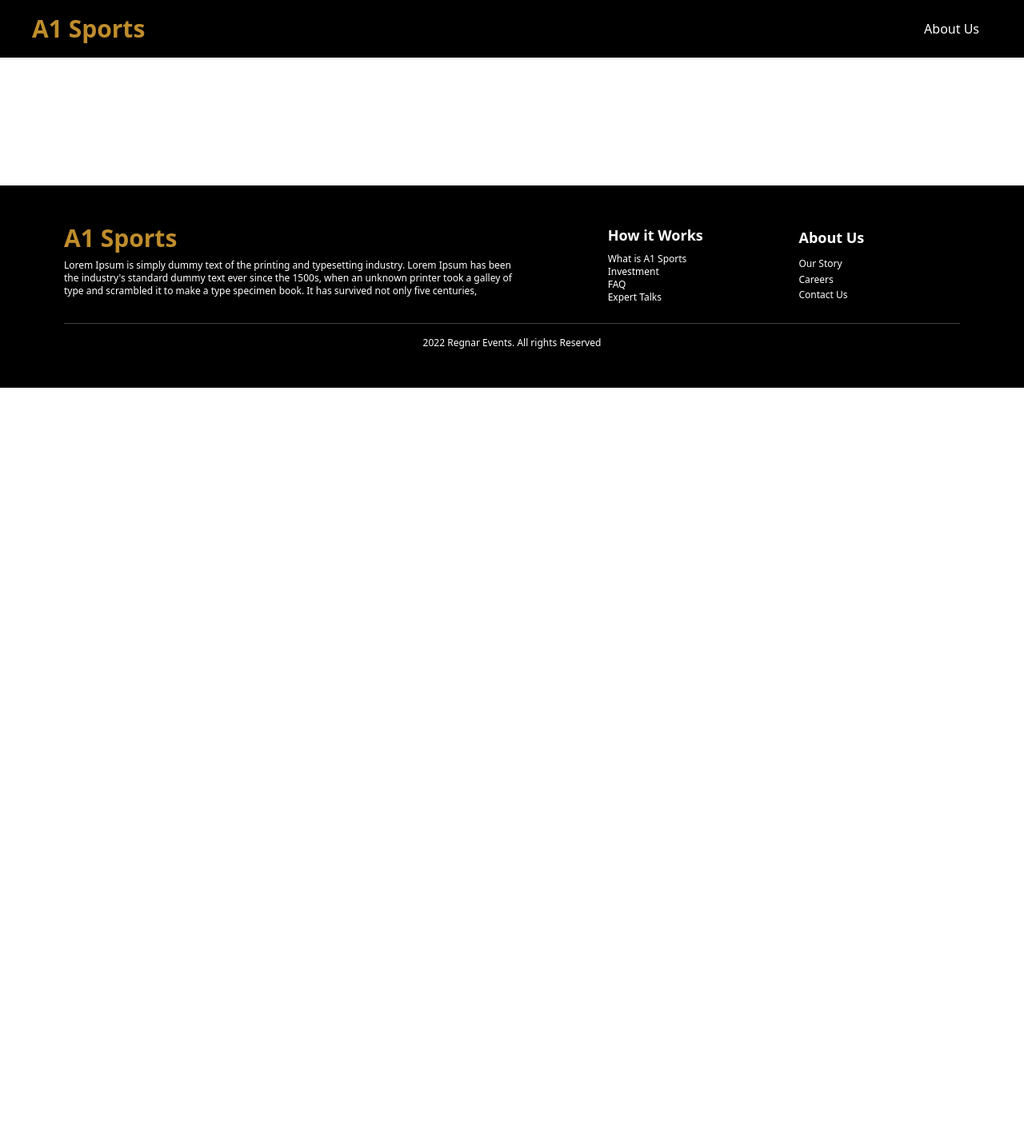
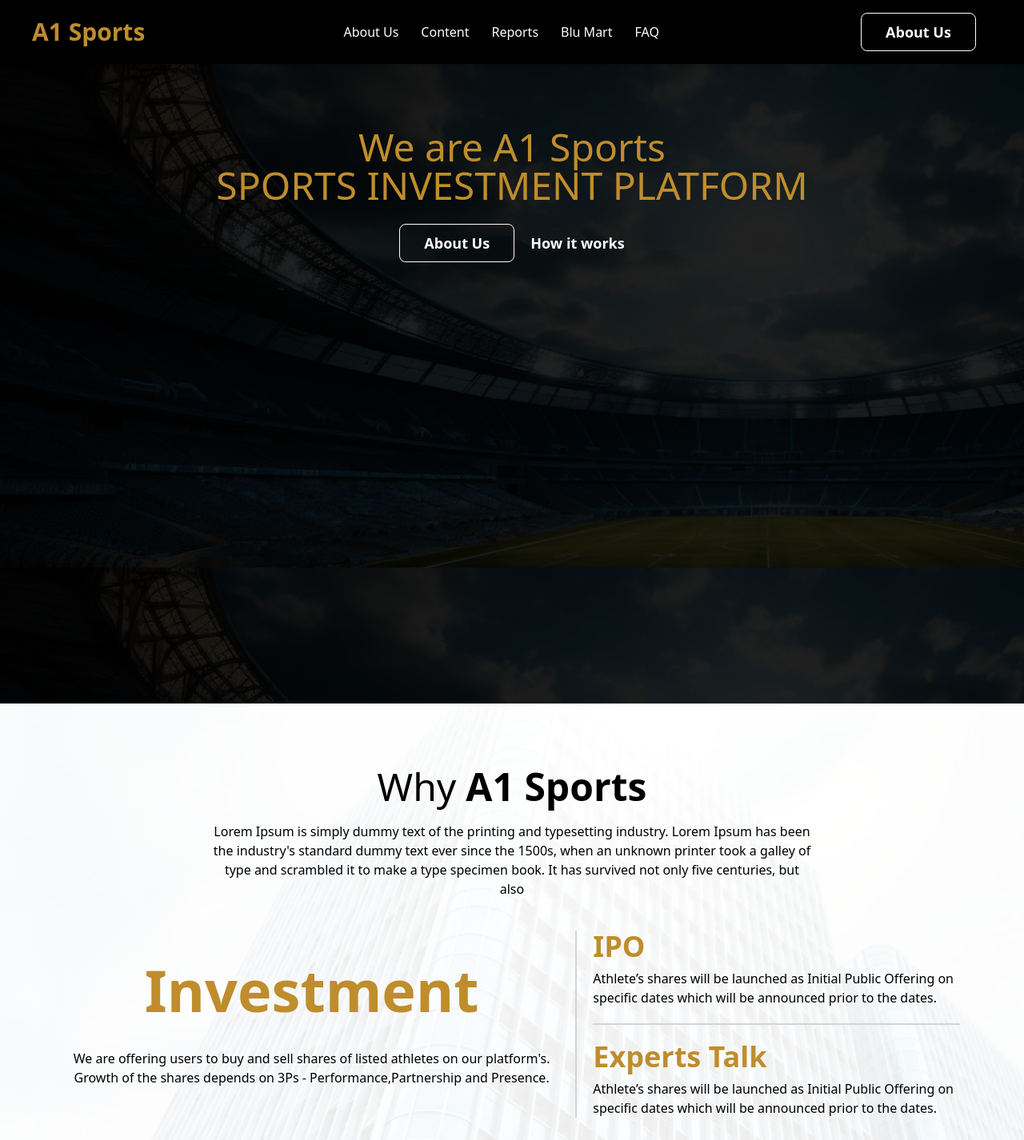
Before and after one commit to SportsPanel/a1-website, a React (Vite) app: page / in a window 1280 px wide. Shown: the top 1426 px of the page at 80% size. Before the commit the page ends 800 px from the top, so only its background shows below. Built offline with nearby package versions, Linux system fonts and the light colour scheme.

Commit message:
Created about us and content components

```diff
--- a/src/components/AboutUs/index.tsx
+++ b/src/components/AboutUs/index.tsx
@@ -3,8 +3,19 @@ import React from "react"
 const AboutUs: React.FC<any> = () => {
 
     return (
-    <section id="about" className="py-20">
-
+    <section id="about">
+      <div className="flex bg-black h-screen bg-[url(./assets/images/bg-image.png)] justify-center">
+        <div className="flex flex-col items-center mt-20">
+          <p className="text-primary font-light text-5xl flex flex-row">We are A1 Sports</p>
+          <p className="text-primary font-light text-5xl">SPORTS INVESTMENT PLATFORM</p>
+          <div className="flex flex-row mt-6 items-center">
+            <div className="flex w-36 h-12 border-[1px] rounded-lg border-white justify-center items-center mr-5">
+              <p className="text-white font-semibold text-lg">About Us</p>
+            </div>
+            <p className="text-white font-semibold text-lg">How it works</p>
+          </div>
+        </div>
+      </div>
     </section>
     )
 }
--- /dev/null
+++ b/src/components/Content/index.tsx
@@ -0,0 +1,55 @@
+import React from "react";
+
+const Content: React.FC<any> = () => {
+  return (
+    <section id="content">
+      <div className="flex flex-col bg-white justify-center items-center p-20 bg-[url(./assets/images/content-bg.png)]">
+        <div className="flex flex-col justify-center items-center">
+          <div className="flex flex-row">
+            <p className="text-black font-light text-5xl mr-3">Why</p>
+            <p className="text-black font-semibold text-5xl">A1 Sports</p>
+          </div>
+          <p className="w-2/3 text-black font-light text-base text-center mt-5">
+            Lorem Ipsum is simply dummy text of the printing and typesetting
+            industry. Lorem Ipsum has been the industry's standard dummy text
+            ever since the 1500s, when an unknown printer took a galley of type
+            and scrambled it to make a type specimen book. It has survived not
+            only five centuries, but also
+          </p>
+        </div>
+        <div className="flex flex-row mt-10">
+          <div className="flex flex-col items-center justify-evenly">
+            <p className="text-primary font-semibold text-7xl">Investment</p>
+            <p className="text-black font-light text-base text-center">
+              We are offering users to buy and sell shares of listed athletes on
+              our platform's. Growth of the shares depends on 3Ps -
+              Performance,Partnership and Presence.
+            </p>
+          </div>
+          <div className="h-auto border-[1px] border-gray mx-5"></div>
+          <div className="flex flex-col">
+            <div className="flex flex-col mb-5">
+              <p className="text-primary font-semibold text-4xl mb-2">IPO</p>
+              <p className="text-black font-light text-base text-left">
+                Athlete’s shares will be launched as Initial Public Offering on
+                specific dates which will be announced prior to the dates.
+              </p>
+            </div>
+            <div className="border-gray border-[1px] mb-5"></div>
+            <div className="flex flex-col">
+              <p className="text-primary font-semibold text-4xl mb-2">
+                Experts Talk
+              </p>
+              <p className="text-black font-light text-base text-left">
+                Athlete’s shares will be launched as Initial Public Offering on
+                specific dates which will be announced prior to the dates.
+              </p>
+            </div>
+          </div>
+        </div>
+      </div>
+    </section>
+  );
+};
+
+export default Content;
--- a/src/components/Header/index.tsx
+++ b/src/components/Header/index.tsx
@@ -1,16 +1,14 @@
-
-import React from "react"
+import React from "react";
 
 const Header: React.FC<any> = () => {
+  const scrollToSection = (id: string) => {
+    const element = document.getElementById(id);
+    if (element) {
+      element.scrollIntoView({ behavior: "smooth" });
+    }
+  };
 
-   const scrollToSection = (id: string) => {
-    const element = document.getElementById(id)
-    if (element) {
-      element.scrollIntoView({behavior: "smooth"})
-    }
-   }
-
-    return(
+  return (
     <header className="shadow sticky z-50 top-0">
       <nav className="bg-black px-10 py-4">
         <div className="flex flex-wrap flex-row items-center justify-between mx-auto max-w-screen-xl">
@@ -21,17 +19,71 @@ const Header: React.FC<any> = () => {
                 href="#about"
                 onClick={(e) => {
                   e.preventDefault();
-                      scrollToSection("about")
+                  scrollToSection("about");
                 }}
-                    className="block py-2 pr-4 pl-3 duration-200 text-white hover:text-gray">
+                className="block py-2 pr-4 pl-3 duration-200 text-white hover:text-gray"
+              >
                 About Us
               </a>
             </li>
+            <li>
+              <a
+                href="#content"
+                onClick={(e) => {
+                  e.preventDefault();
+                  scrollToSection("content");
+                }}
+                className="block py-2 pr-4 pl-3 duration-200 text-white hover:text-gray"
+              >
+                Content
+              </a>
+            </li>
+            <li>
+              <a
+                href="#about"
+                onClick={(e) => {
+                  e.preventDefault();
+                  scrollToSection("about");
+                }}
+                className="block py-2 pr-4 pl-3 duration-200 text-white hover:text-gray"
+              >
+                Reports
+              </a>
+            </li>
+            <li>
+              <a
+                href="#about"
+                onClick={(e) => {
+                  e.preventDefault();
+                  scrollToSection("about");
+                }}
+                className="block py-2 pr-4 pl-3 duration-200 text-white hover:text-gray"
+              >
+                Blu Mart
+              </a>
+            </li>
+            <li>
+              <a
+                href="#about"
+                onClick={(e) => {
+                  e.preventDefault();
+                  scrollToSection("about");
+                }}
+                className="block py-2 pr-4 pl-3 duration-200 text-white hover:text-gray"
+              >
+                FAQ
+              </a>
+            </li>
           </ul>
+          <div className="flex w-36 h-12 border-[1px] rounded-lg border-white justify-center items-center mr-5 hover:border-primary">
+            <p className="text-white font-semibold text-lg hover:text-primary">
+              About Us
+            </p>
+          </div>
         </div>
       </nav>
     </header>
-    )
-}
+  );
+};
 
-export default Header
+export default Header;
--- a/src/components/Home/index.tsx
+++ b/src/components/Home/index.tsx
@@ -1,9 +1,11 @@
 import AboutUs from "../AboutUs"
+import Content from "../Content"
 
 const Home: React.FC<any> = () => {
     return(
         <div>
             <AboutUs/>
+            <Content/>
         </div>
     )
 }
```
Also changed, not shown: src/assets/images/bg-image.png (added), src/assets/images/content-bg.png (added). Lines whose indentation alone changed are shown as unchanged.
